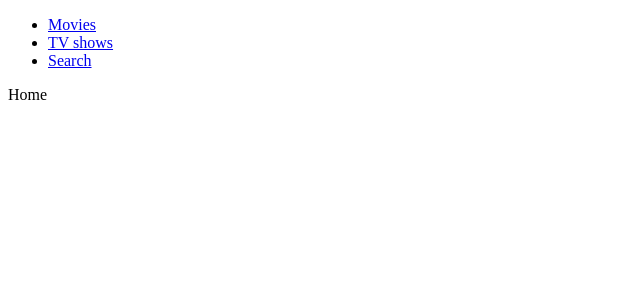
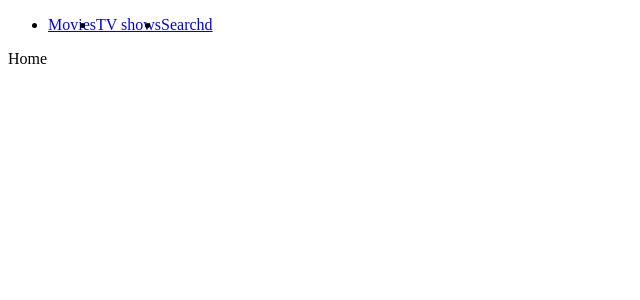
Before and after one commit to ineggapps/react-nomflix, a React (Create React App) app: page / in a window 1280 px wide. Shown: the top 300 px of the page, without its empty margins (0-640 px from the left). Built offline with nearby package versions, Linux system fonts and the light colour scheme.

Commit message:
Header Component has been initialized by styled-components.
Header Component has been initialized by styled-components.

* Link can be used only in <Router> tag.

```diff
--- a/package.json
+++ b/package.json
@@ -7,7 +7,9 @@
     "react": "^16.8.6",
     "react-dom": "^16.8.6",
     "react-router-dom": "^5.0.0",
-    "react-scripts": "3.0.1"
+    "react-scripts": "3.0.1",
+    "styled-components": "^4.2.0",
+    "styled-reset": "^2.0.11"
   },
   "scripts": {
     "start": "react-scripts start",
--- a/src/Components/App.js
+++ b/src/Components/App.js
@@ -5,7 +5,6 @@ import Header from "Components/Header";
 function App() {
   return (
     <>
-      <Header />
       <Router />
     </>
   );
--- a/src/Components/Header.js
+++ b/src/Components/Header.js
@@ -1,17 +1,32 @@
 import React from "react";
+import { Link } from "react-router-dom";
+import styled from "styled-components";
+
+const Header = styled.header``;
+
+const List = styled.ul`
+  display: flex;
+  &:hover {
+    background-color: blue;
+  }
+`;
+
+const Item = styled.li``;
+
+const SLink = styled(Link)``;
 
 export default () => (
-  <header>
-    <ul>
-      <li>
-        <a href="/">Movies</a>
-      </li>
-      <li>
-        <a href="/tv">TV shows</a>
-      </li>
-      <li>
-        <a href="/search">Search</a>
-      </li>
-    </ul>
-  </header>
+  <Header>
+    <List>
+      <Item>
+        <SLink to="/">Movies</SLink>
+      </Item>
+      <Item>
+        <SLink to="/tv">TV shows</SLink>
+      </Item>
+      <Item>
+        <SLink to="/search">Searchd</SLink>
+      </Item>
+    </List>
+  </Header>
 );
--- a/src/Components/Router.js
+++ b/src/Components/Router.js
@@ -3,14 +3,18 @@ import { BrowserRouter as Router, Route, Redirect, Switch } from "react-router-d
 import Home from "Routes/Home";
 import TV from "Routes/TV";
 import Search from "Routes/Search";
+import Header from "Components/Header";
 
 export default () => (
   <Router>
+    <>
+      <Header />
       <Switch>
         <Route path="/" exact component={Home} />
         <Route path="/tv" component={TV} />
         <Route path="/search" component={Search} />
         <Redirect from="*" to="/" />
       </Switch>
+    </>
   </Router>
 );
```
Also changed, not shown: 2 other files (tests, documents, lock files or other folders). Lines whose indentation alone changed are shown as unchanged.
